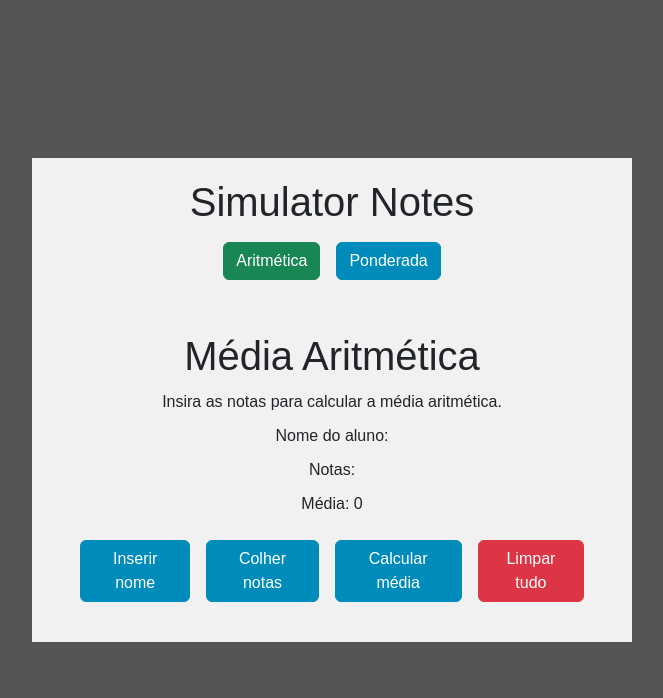
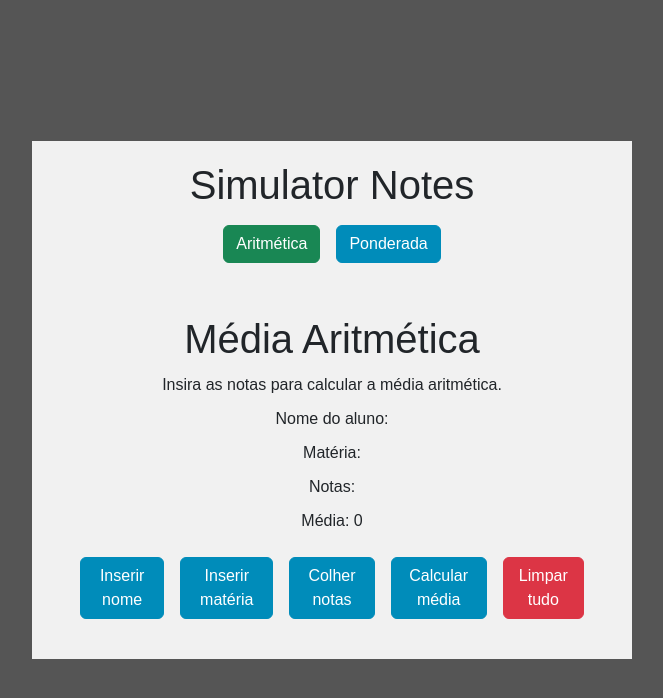
Before and after one commit to emanoelCarvalho/simulator-of-notes-in-vueJs, a Vue app: page / in a window 1280 px wide. Both pictures are taken after a click on the button "Aritmética". Shown: the top 698 px of the page, without its empty margins (308-971 px from the left). Built offline with nearby package versions, Linux system fonts and the light colour scheme.

Commit message:
adition of data, materia, and setting

```diff
--- a/src/components/Aritmetica.vue
+++ b/src/components/Aritmetica.vue
@@ -3,11 +3,13 @@
     <h1>Média Aritmética</h1>
     <p>Insira as notas para calcular a média aritmética.</p>
     <p>Nome do aluno: {{ name }}</p>
+    <p>Matéria: {{ materia }}</p>
     <p>Notas: {{ notas.join(', ') }}</p>
     <p>Média: {{ media }}</p>
 
     <div class="d-flex justify-content-center mt-4">
       <button @click="inserirName" class="btn btn-primary mx-2">Inserir nome</button>
+      <button @click="inserirMateria" class="btn btn-primary mx-2">Inserir matéria</button>
       <button @click="colherNotas" class="btn btn-primary mx-2">Colher notas</button>
       <button @click="calcularMedia" class="btn btn-primary mx-2">Calcular média</button>
       <button @click="clearAll" class="btn btn-danger mx-2">Limpar tudo</button>
@@ -23,13 +25,18 @@ export default {
     return {
       notas: [],
       media: 0,
-      name: ''
+      name: '',
+      materia: '',
     }
   },
 
   methods: {
     inserirName() {
       this.name = prompt('Insira o nome do aluno')
+    },
+
+    inserirMateria() {
+      this.materia = prompt('Insira a matéria')
     },
 
     colherNotas() {
```
Also changed, not shown: src/main.js (line endings or trailing spaces).
